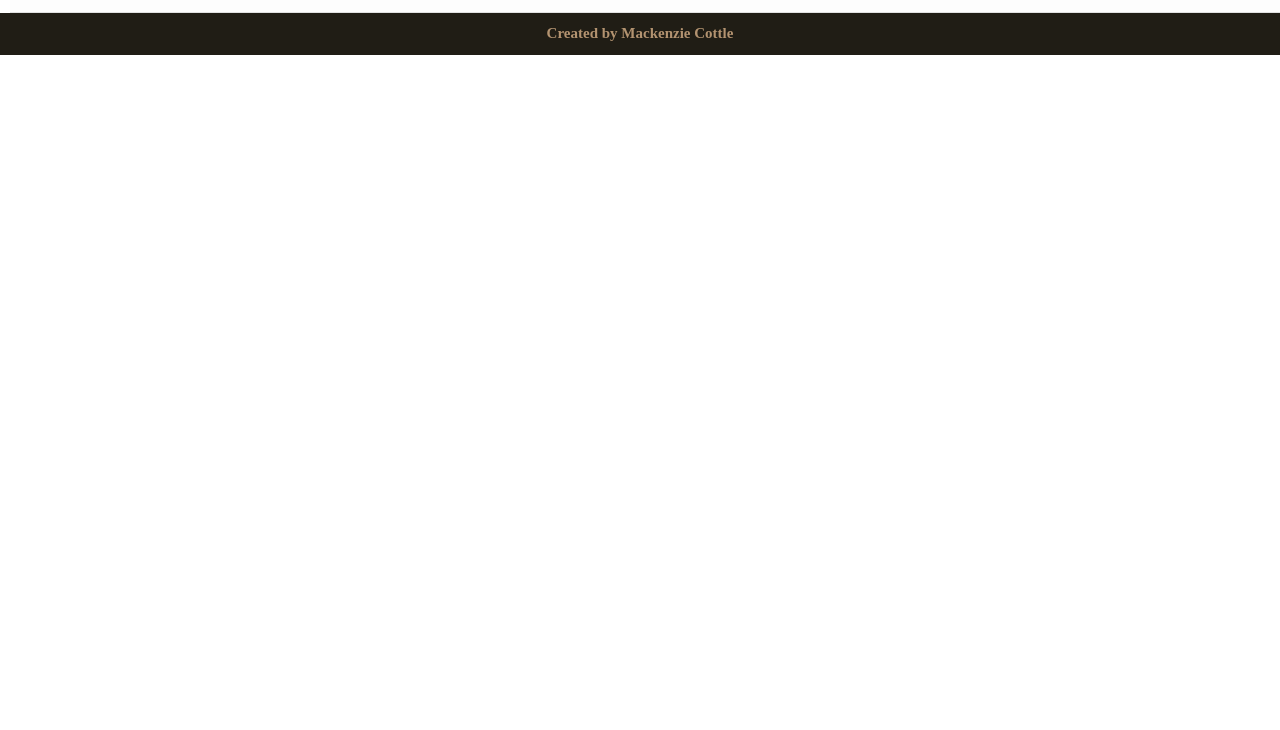
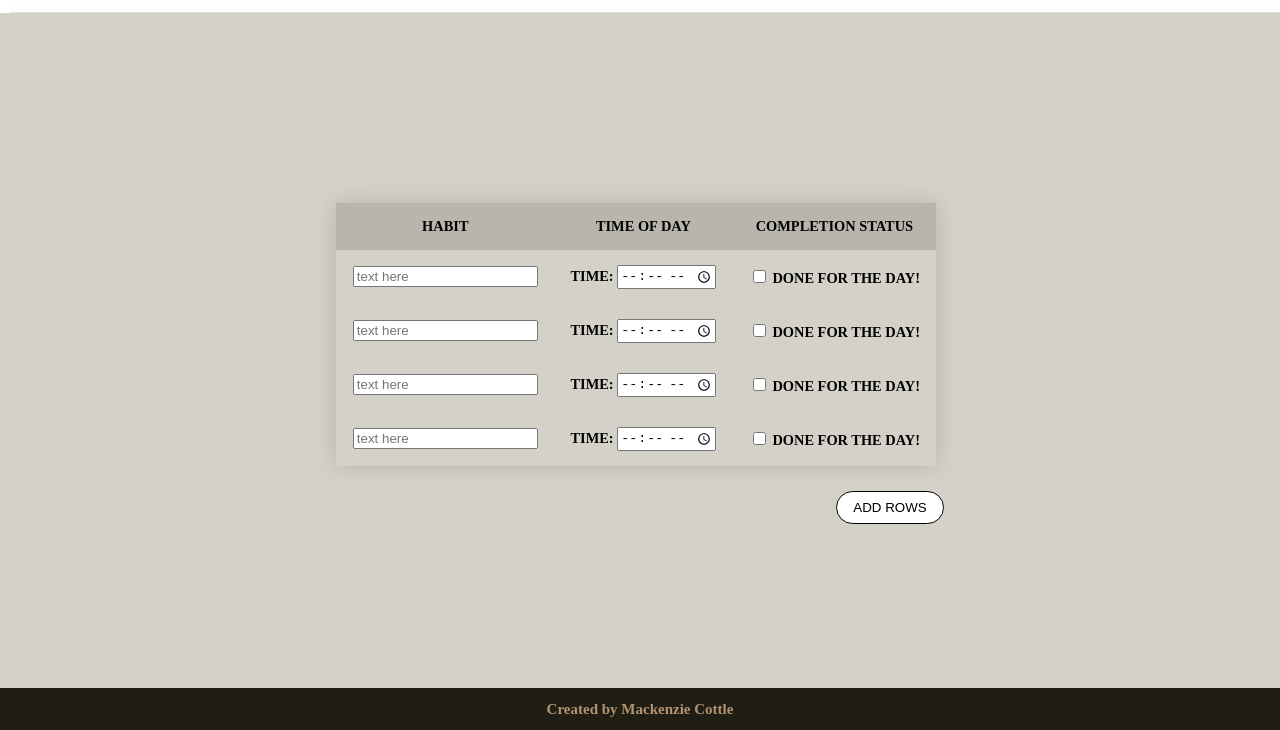
Before and after one commit to mcottle1/startup, a plain HTML site: page build-stack.html in a window 1280 px wide. Shown: the part 70-800 px from the top of the page. Drawn offline with Linux system fonts and the light colour scheme.

Commit message:
build your stack html

```diff
--- a/build-stack.html
+++ b/build-stack.html
@@ -23,6 +23,42 @@
             </div>
           </nav>
         </header>
+        <main>
+            <section>
+            <table class="styled-table">
+                <thead>
+                    <tr>
+                        <th>Habit</th>
+                        <th>Time of Day</th>
+                    <th>Completion Status</th>
+                    </tr>
+                </thead>
+                <tbody>
+                    <tr>
+                        <td><input type="text" id="text" name="varText" placeholder="text here" spellcheck required pattern="[Aa].*" /></td>
+                        <td class='center'><label for="time">Time: </label><input type="time" name="varTime" id="time" /></td>
+                        <td><input type="checkbox" id="task1" name="task1" value="task"><label for="task1"> Done for the day!</label></td>
+                    </tr>
+                    <tr>
+                        <td><input type="text" id="text" name="varText" placeholder="text here" spellcheck required pattern="[Aa].*" /></td>
+                        <td class='center'><label for="time">Time: </label><input type="time" name="varTime" id="time" /></td>
+                        <td><input type="checkbox" id="task1" name="task1" value="task"><label for="task1"> Done for the day!</label></td>
+                    </tr>
+                    <tr>
+                        <td><input type="text" id="text" name="varText" placeholder="text here" spellcheck required pattern="[Aa].*" /></td>
+                        <td class='center'><label for="time">Time: </label><input type="time" name="varTime" id="time" /></td>
+                        <td><input type="checkbox" id="task1" name="task1" value="task"><label for="task1"> Done for the day!</label></td>
+                    </tr>
+                    <tr>
+                        <td><input type="text" id="text" name="varText" placeholder="text here" spellcheck required pattern="[Aa].*" /></td>
+                        <td class='center'><label for="time">Time: </label><input type="time" name="varTime" id="time" /></td>
+                        <td><input type="checkbox" id="task1" name="task1" value="task"><label for="task1"> Done for the day!</label></td>
+                    </tr>
+                </tbody>
+             </table>
+            <button class="btn btn-tertiary">Add rows</button>
+        </section>
+    </main>
     <footer>
         <h2>Created by Mackenzie Cottle</h2>
         </footer>
--- a/startup-home.css
+++ b/startup-home.css
@@ -24,7 +24,21 @@ main {
     flex: 1;
     display: flex;
     flex-direction: row;
+    background-color: #d4d1c9;
 }
+p{
+    font-size:16px;
+    text-transform: uppercase;
+    font-weight:bold;
+    letter-spacing: 2px;
+    color: black;
+    background-color: #d4d1c9;
+    margin-left: auto;
+    margin-right: auto;
+    margin-top: auto;
+    margin-bottom: auto;
+    text-align: center;
+  }
 nav{
     display:flex;
     background-color: rgb(253, 253, 253);
@@ -139,3 +153,44 @@ a:hover{
   color: black;
   background-color: #d4d1c9;
 }
+.contact{
+    font-size:16px;
+    text-transform: uppercase;
+    font-weight:bold;
+    letter-spacing: 2px;
+    text-align: center;
+    color: black;
+    background-color: #d4d1c9;
+    padding: 200px 0;
+  }
+  .styled-table {
+    border-collapse: collapse;
+    margin: 25px 0;
+    font-size: 0.9em;
+    text-transform: uppercase;
+    font-weight:bold;
+    min-width: 600px;
+    box-shadow: 0 0 20px rgba(0, 0, 0, 0.15);
+  }
+  .styled-table thead tr {
+    background-color: #b8b5ad;
+    color: black;
+  }
+  .styled-table th,
+  .styled-table td {
+    padding: 15px 15px;
+    text-align: center;
+  }
+  .btn-tertiary{
+    background-color:white;
+    color:var(--white);
+    text-transform: uppercase;
+    border:0.1px solid black;
+    margin-left: 500px;
+  }
+  section{
+    margin-left: auto;
+    margin-right: auto;
+    margin-top: auto;
+    margin-bottom: auto;
+  }
```
Also changed, not shown: contact-us.html (+3 -0 lines).
